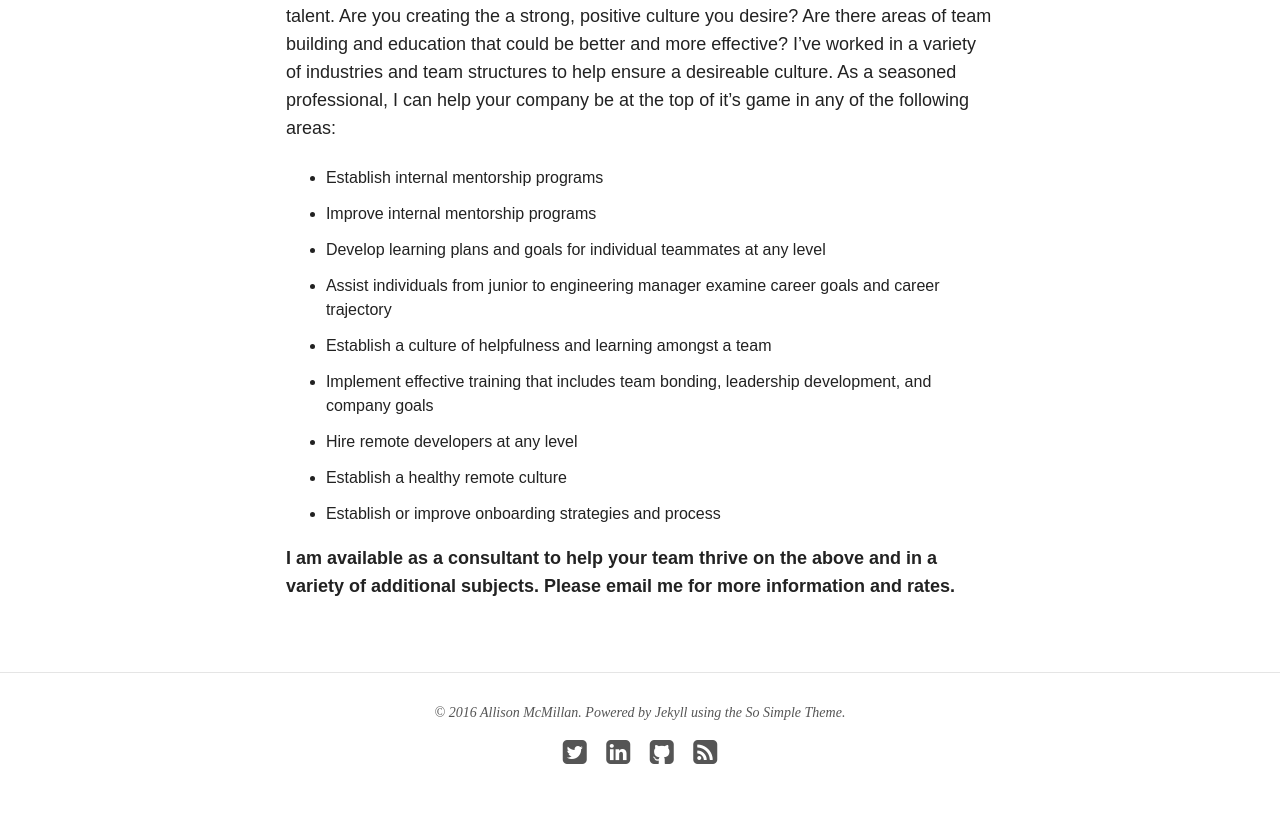
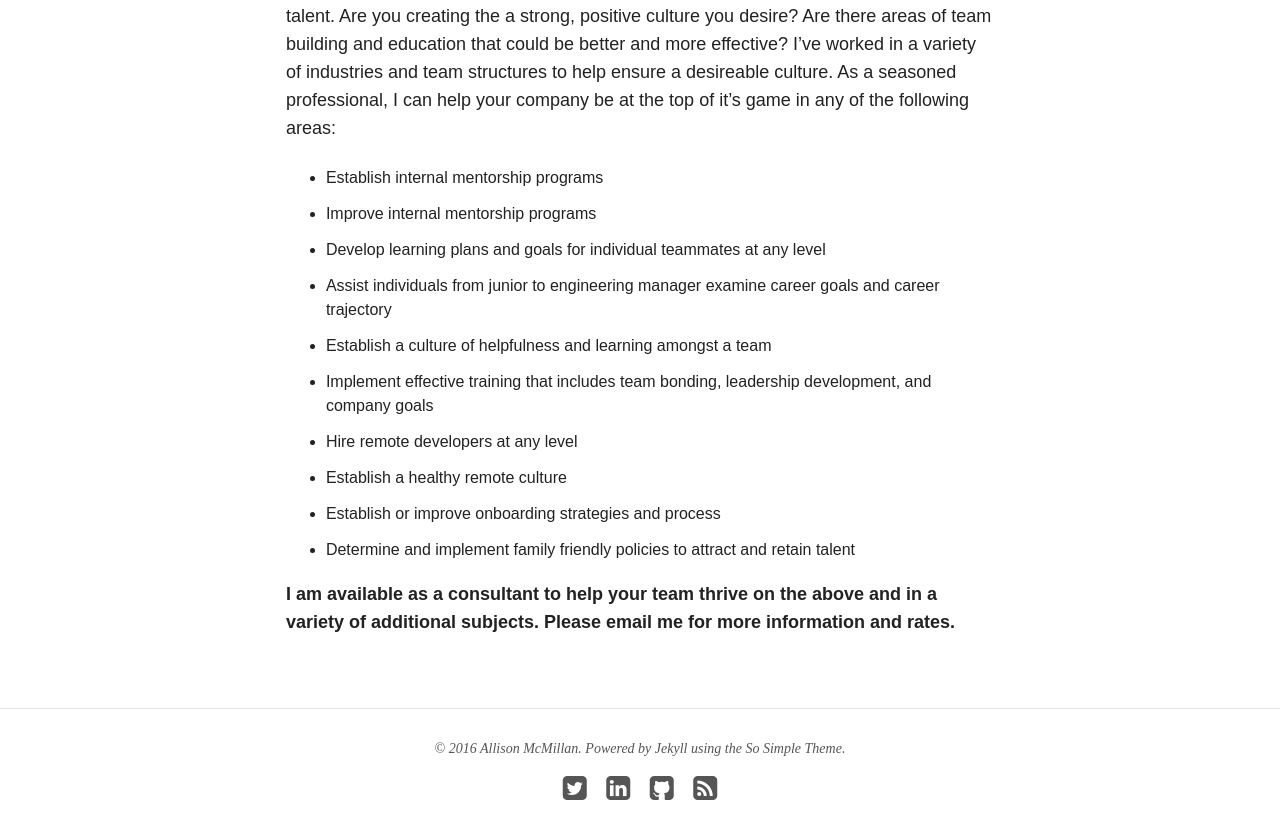
Before and after one commit to asheren/asheren.github.io, a Jekyll site: the page built from consulting/index.md, in a window 1280 px wide and 900 px high, scrolled down 598 px. Shown: the top 839 px of the window. Built offline with Jekyll 4.4.1, drawn with Linux system fonts in a browser that asks for light colours; nearby versions of some CDN libraries.

Commit message:
one more item I consult on

```diff
--- a/consulting/index.md
+++ b/consulting/index.md
@@ -16,5 +16,6 @@ Companies depend on investing in their teams in order to attract and retain exel
 * Hire remote developers at any level
 * Establish a healthy remote culture
 * Establish or improve onboarding strategies and process
+* Determine and implement family friendly policies to attract and retain talent
 
 **I am available as a consultant to help your team thrive on the above and in a variety of additional subjects. Please [email me](mailto:asheren@gmail.com) for more information and rates.**
```
